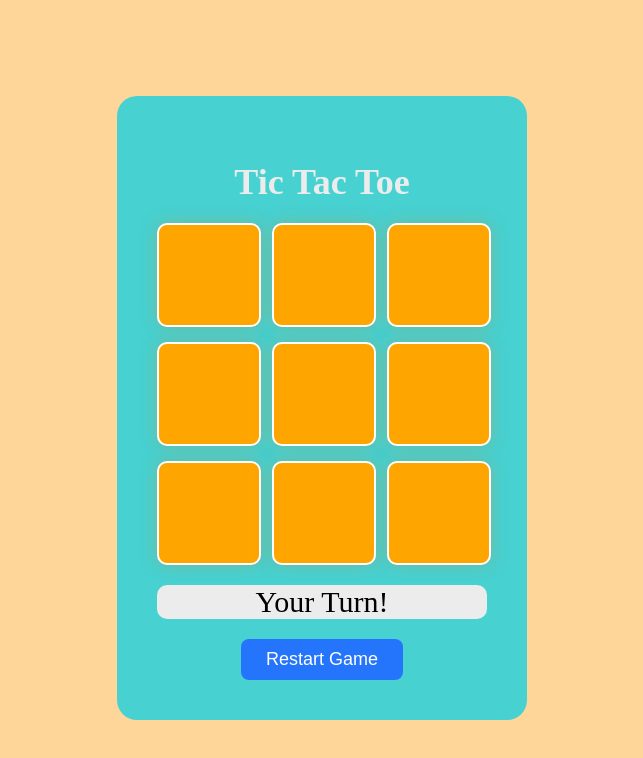
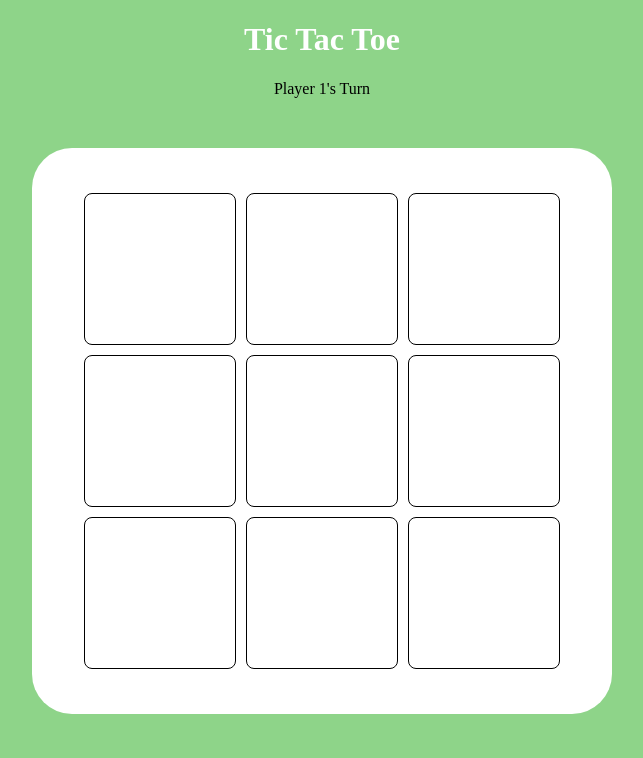
Before and after one commit to Tejashreeraut/Tic-tac-toe, a plain HTML site: page index.html in a window 1280 px wide. Shown: the whole page, without its empty margins (318-961 px from the left). Drawn offline with Linux system fonts and the light colour scheme.

Commit message:
code update

```diff
--- a/index.html
+++ b/index.html
@@ -3,196 +3,139 @@
 <head>
     <meta charset="UTF-8">
     <meta name="viewport" content="width=device-width, initial-scale=1.0">
-    <title>Tic Tac Toe - Neon Theme</title>
+    <title>Tic-tac-toe</title>
     <style>
 
-
-        body {
-            height: 100vh;
+        body{
+            margin: 0;
+            padding: 0;
+            background-color: #8ed489;
+        }
+        .cell{
+            width: 150px;
+            height: 150px;
+            border: 1px solid black;
+            margin: 5px;
+            border-radius: 8px;
             display: flex;
             justify-content: center;
             align-items: center;
-            background-color: #ffd699;
-            animation: bgAnimation 10s infinite alternate;
+        }
+        .cell:hover{
+            cursor: pointer;
+            transition: 0.3s;
+            box-shadow: 0 0 10px 0 #000;
+        }
+        .app-name{
+            text-align: center;
+            color: white;
+        }
+        .board{
+            border: 10px rgb(76, 148, 167);
+            display: flex;
+            flex-wrap: wrap;
+            margin: 50px auto;
+            width: 500px;
+            justify-content: center;
+            align-items: center;
+            padding: 40px;
+            border-radius: 40px;
+            background-color: white;
         }
 
-
-        .container {
-            background: #47d1d1;
-            color: #fff;
-            padding: 40px;
-            border-radius: 20px;
-            box-shadow: #1f7a7a;
+        .cell-p1 {
+            background-color:rgb(220, 120, 120);
+        }
+        .cell-p2 {
+            background-color:rgb(123, 215, 123);
+        }
+        .player-turn{
             text-align: center;
         }
-
-        h1 {
-            font-size: 36px;
-            color: #ececec;
-            margin-bottom: 20px;
-        }
-
-        .board {
-            display: grid;
-            grid-template-columns: repeat(3, 100px);
-            grid-gap: 15px;
-        }
-
-        .cell {
-            width: 100px;
-            height: 100px;
-            background: orange;
-            border: 2px solid white;
-            border-radius: 10px;
-            font-size: 36px;
-
-            display: flex;
-            justify-content: center;
-            align-items: center;
-            cursor: pointer;
-            transition: 0.3s;
-            box-shadow: 0 0 15px rgba(160, 164, 105, 0.5);
-        }
-
-        .cell:hover {
-            background: #888181;
-            box-shadow: 0 0 25px rgba(202, 156, 138, 0.8);
-        }
-
-        .cell.x {
-            color: #ff5733;
-        }
-
-        .cell.o {
-            color: #33ff57;
-        }
-
-        .winning-line {
-            animation: blink 0.5s infinite alternate;
-        }
-
-
-
-        .message {
-            font-size: 30px;
-            margin: 20px 0;
-            color: #000000;
-            background-color: #ececec;
-            border-radius: 10px;
-        }
-
-        button {
-            padding: 10px 25px;
-            font-size: 18px;
-            color: #fff;
-            background: #2575fc;
-            border: none;
-            border-radius: 8px;
-            cursor: pointer;
-            transition: 0.3s;
-        }
-
-        button:hover {
-            background: #1a53a2;
-        }
-
     </style>
 </head>
 <body>
+    <h1 class="app-name">Tic Tac Toe</h1>
+    <p class="player-turn" id="player-element">Player Turn</p>
+    <div class="board" id="board">
+        <div class="cell cell-p1"></div>
+        <div class="cell cell-p2"></div>
+        <div class="cell "></div>
+        <div class="cell "></div>
+        <div class="cell "></div>
+        <div class="cell "></div>
+        <div class="cell "></div>
+        <div class="cell "></div>
+        <div class="cell "></div>
+    </div>
 
-<div class="container">
-    <h1>Tic Tac Toe </h1>
+    <script>
+        const board = Array(9).fill(-1);
+        let turn = 1;
+        let gameOver = false;
 
-    <div class="board" id="board"></div>
+        const cellClass = {
+            1: "cell-p1",
+            2: "cell-p2",
+        };
 
-    <div class="message" id="message">Your Turn!</div>
+        const playerImage = {
+            1: "delete.png",
+            2: "correct.png",
+        };
 
-    <button onclick="resetGame()">Restart Game</button>
-</div>
+        function renderBoard(){
+            const boardElement = document.getElementById("board");
+            boardElement.innerHTML = "";
 
-<script>
-    const board = document.getElementById("board");
-    const message = document.getElementById("message");
+            const playerElement = document.getElementById("player-element");
+            playerElement.innerText = `Player ${turn}'s Turn`;
 
-    let currentPlayer = "X";
-    let cells = Array(9).fill(null);
-    let gameActive = true;
+            board.forEach((cellValue , index)=>{
+                const cellPlayerImage = playerImage[cellValue];
+                const cellImage = cellPlayerImage ? `<img src="${cellPlayerImage}" width="100" height="100" />` : "";
+                const cellClassName = cellValue !== -1 ? cellClass[cellValue] : "";
+                boardElement.innerHTML += `<div class="cell ${cellClassName}" onclick="handleTurn(${index})">${cellImage}</div>`;
+            });
 
+            checkWinner();
+        }
 
-    function createBoard() {
-        board.innerHTML = "";
-        cells = Array(9).fill(null);
-        gameActive = true;
-        message.textContent = "Your Turn!";
+        function handleTurn(cellIndex){
+            if (gameOver) return;
 
-        cells.forEach((_, index) => {
-            const cell = document.createElement("div");
-            cell.classList.add("cell");
-            cell.dataset.index = index;
-            cell.addEventListener("click", handleCellClick);
-            board.appendChild(cell);
-        });
-    }
-
-
-    function handleCellClick(e) {
-        const index = e.target.dataset.index;
-
-        if (!cells[index] && gameActive) {
-            cells[index] = currentPlayer;
-            e.target.textContent = currentPlayer;
-            e.target.classList.add(currentPlayer === "X" ? "x" : "o");
-
-            if (checkWinner()) {
-                message.textContent =` ${currentPlayer} Wins! 🎉;`
-                highlightWinningCells();
-                gameActive = false;
-            } else if (cells.every(cell => cell !== null)) {
-                message.textContent = "It's a Draw! 🤝";
-                gameActive = false;
+            if (board[cellIndex] === -1){
+                board[cellIndex] = turn;
+                turn = turn === 1 ? 2 : 1;
+                renderBoard();
             } else {
-                currentPlayer = currentPlayer === "X" ? "O" : "X";
-                message.textContent =`  ${currentPlayer}'s Turn`
+                alert("Invalid move");
             }
         }
-    }
 
+        function declareWinner(player) {
+            alert(`Player ${player} Wins`);
+            gameOver = true;
+        }
 
-    function checkWinner() {
-        const winningCombinations = [
-            [0, 1, 2], [3, 4, 5], [6, 7, 8],
-            [0, 3, 6], [1, 4, 7], [2, 5, 8],
-            [0, 4, 8], [2, 4, 6]
-        ];
+        function checkWinner(){
+            const WINNING_COMBINATIONS = [
+                [0,1,2],[3,4,5],[6,7,8],
+                [0,3,6],[1,4,7],[2,5,8],
+                [0,4,8],[2,4,6]
+            ];
 
-        for (const combo of winningCombinations) {
-            const [a, b, c] = combo;
-
-            if (cells[a] && cells[a] === cells[b] && cells[a] === cells[c]) {
-                highlightCells(combo);
-                return true;
+            for (const [a, b, c] of WINNING_COMBINATIONS) {
+                if (checkPlayerForPosition(1, a, b, c)) return declareWinner(1);
+                if (checkPlayerForPosition(2, a, b, c)) return declareWinner(2);
             }
         }
-        return false;
-    }
 
+        function checkPlayerForPosition(player, p1, p2, p3){
+            return board[p1] === player && board[p2] === player && board[p3] === player;
+        }
 
-    function highlightCells(combo) {
-        combo.forEach(index => {
-            const cell = document.querySelector(cell[data-index ,"${index}"]);
-            cell.classList.add("winning-line");
-        });
-    }
-
-
-    function resetGame() {
-        currentPlayer = "X";
-        createBoard();
-    }
-
-
-    createBoard();
-</script>
-
-</body>
+        renderBoard();
+    </script>
+    </body>
 </html>
```
Also changed, not shown: correct.png (added), delete.png (added).
